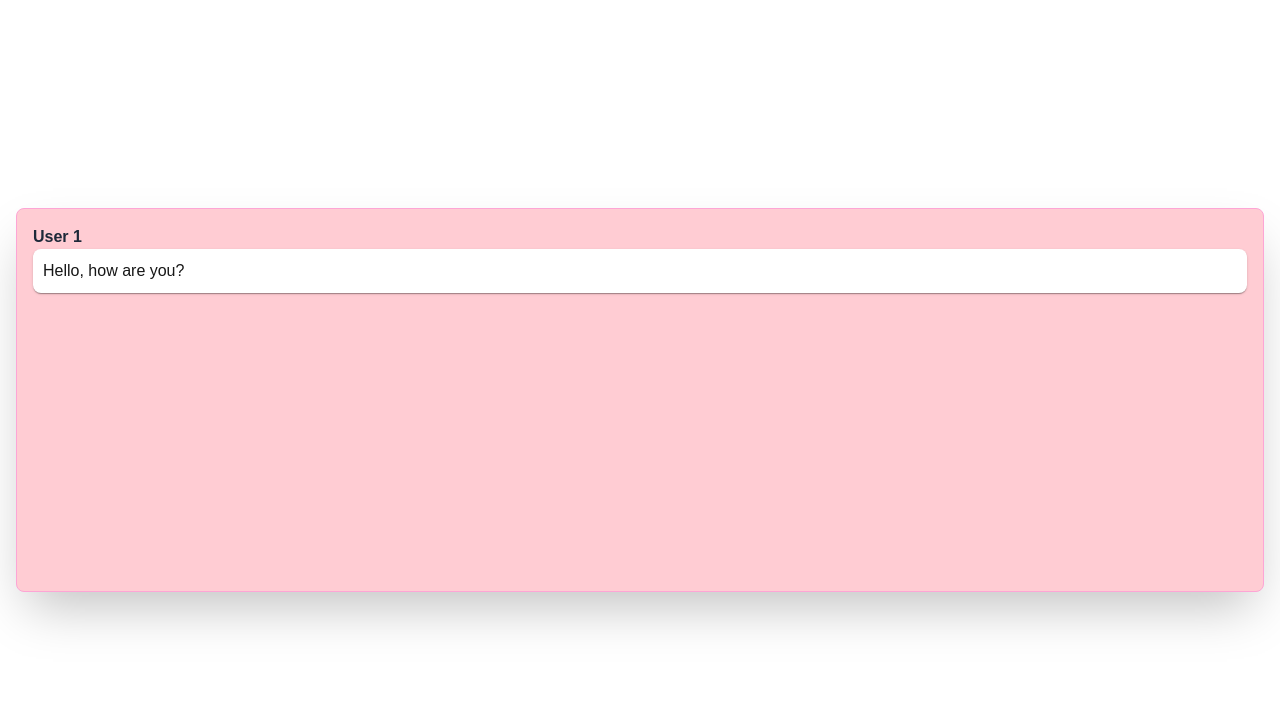
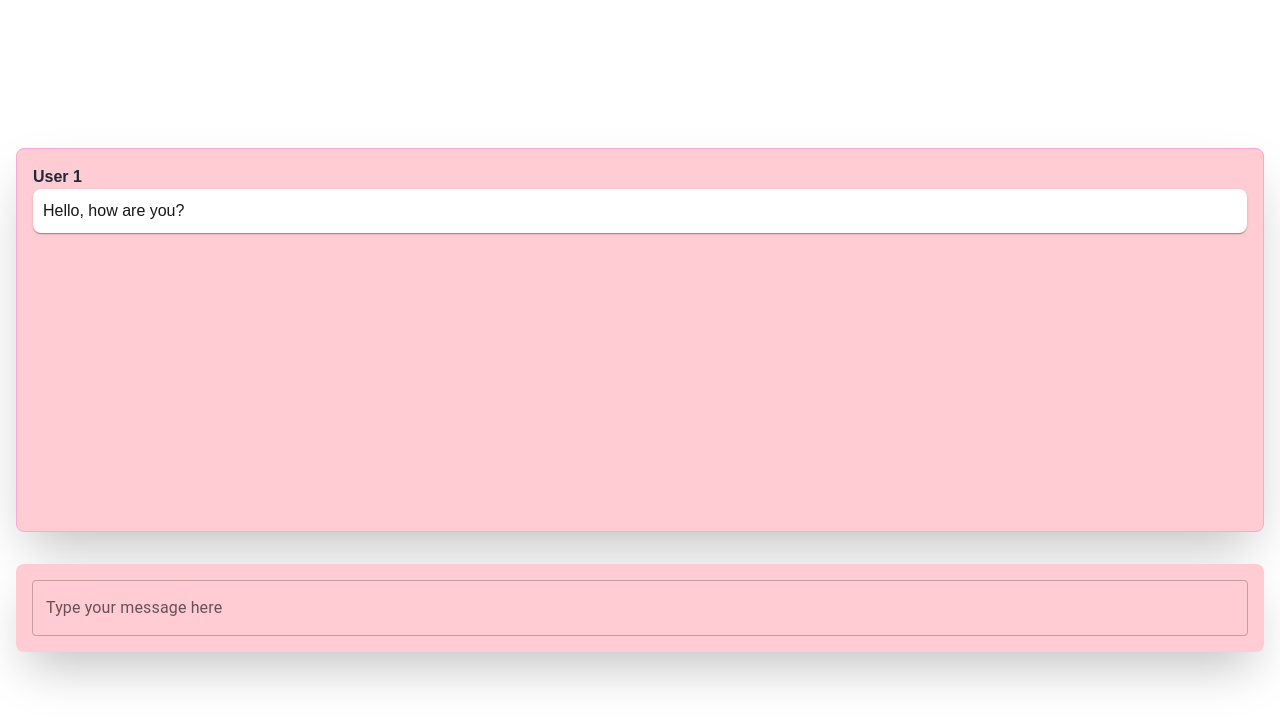
Before and after one commit to leiDanielAguila/Chat-room, a Next.js app: page / in a window 1280 px wide. Shown: the top 724 px of the page. Built offline with nearby package versions, Linux system fonts and the light colour scheme.

Commit message:
added input text field

```diff
--- a/app/page.tsx
+++ b/app/page.tsx
@@ -1,21 +1,23 @@
-"use client"
+"use client";
 import Image from "next/image";
-import * as React from "react";
+import { useState } from "react";
 import { Box } from "@mui/material";
+import { TextField } from "@mui/material";
 
 type message = {
   id: number;
   text: string;
-}
+};
 
 type ChatBoxProps = {
   messageSent: message[];
-}
+};
 
 export function ChatBox(props: ChatBoxProps) {
+  // expects type message[]
   const message = props.messageSent;
   return (
-    <div className="w-full h-96 overflow-y-auto p-4 border border-pink-300 rounded-lg shadow-2xl p-4 bg-rose-200">
+    <div className="w-full h-96 overflow-y-auto p-4 mb-8 border border-pink-300 rounded-lg shadow-2xl bg-rose-200">
       {/* chat messages goes here */}
       {message.map((message) => (
         <div key={message.id} className="mb-2">
@@ -40,11 +42,18 @@ export function ChatBox(props: ChatBoxProps) {
 
 export default function Home() {
   const placeholder: message = { id: 1, text: "Hello, how are you?" };
-  const [messages, setMessages] = React.useState<message[]>([placeholder]);
+  const [messages, setMessages] = useState<message[]>([placeholder]);
   return (
     <div className="flex flex-col items-center justify-center min-h-screen p-4">
-      <ChatBox messageSent={messages}/>
-      <div></div>
+      <ChatBox messageSent={messages} />
+      <div className="flex flex-row items-center justify-between w-full p-4 border-pink-300 rounded-lg shadow-2xl bg-rose-200">
+        <TextField
+          id="outlined-basic"
+          label="Type your message here"
+          variant="outlined"
+          className="w-full mt-4"
+        />
+      </div>
     </div>
   );
 }
```
